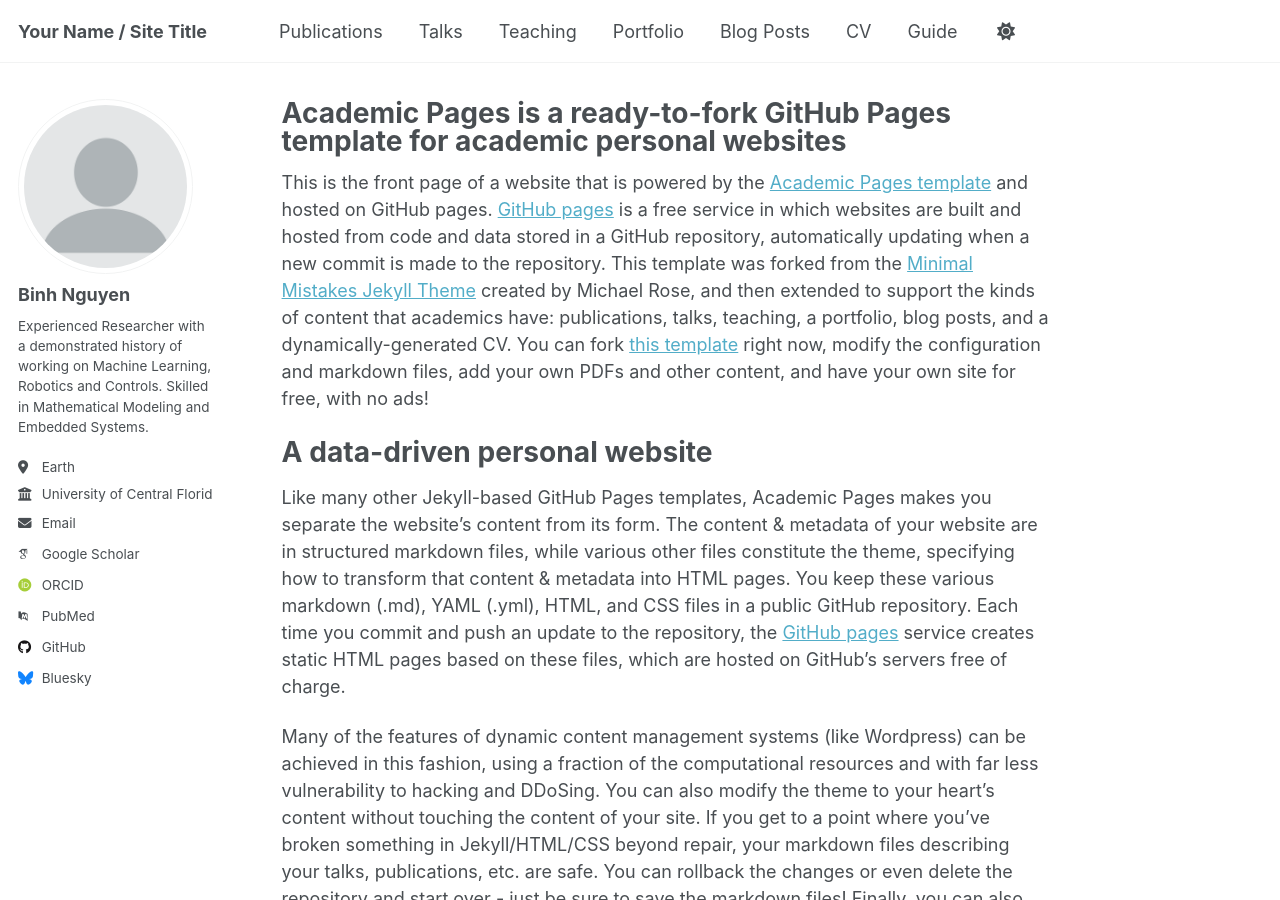
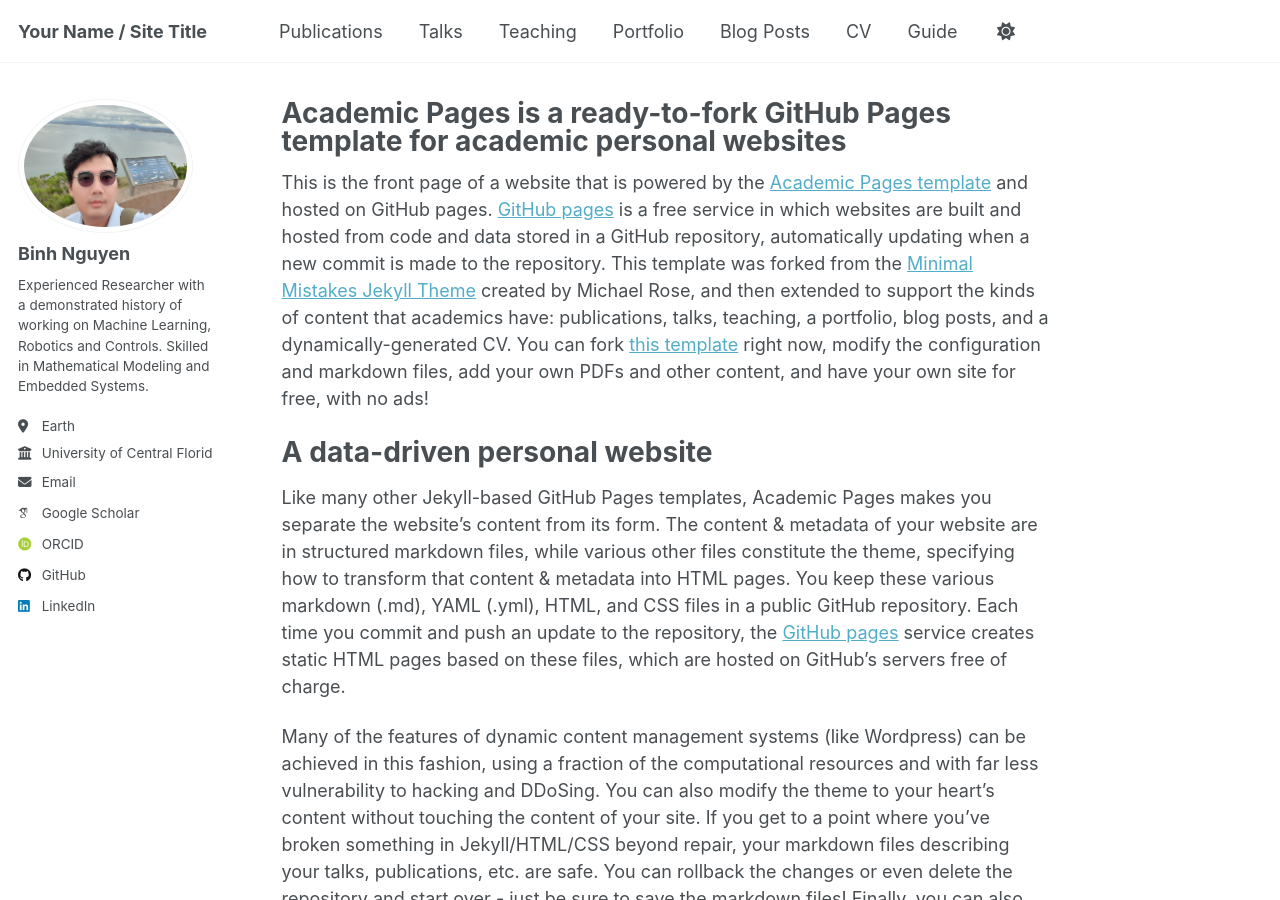
Before and after one commit to EasternBoy/EasternBoy.github.io, a Jekyll site: the page built from _pages/about.md, in a window 1280 px wide and 900 px high. Built offline with Jekyll 4.4.1, drawn with Linux system fonts in a browser that asks for light colours; some web fonts are replaced; part of the change alters nothing that is shown.

Commit message:
Edit Bio

```diff
--- a/_config.yml
+++ b/_config.yml
@@ -33,11 +33,11 @@ author:
 
   # Academic websites
   arxiv            : # URL - Update with the correct link to your profile
-  googlescholar    : "https://scholar.google.com/citations?user=PS_CX0AAAAAJ"
+  googlescholar    : "https://scholar.google.com/citations?user=Kn16dZAAAAAJ&hl=vi"
   impactstory      : # URL
-  orcid            : "http://orcid.org/yourorcidurl"
+  orcid            : "https://orcid.org/my-orcid?orcid=0000-0002-0969-9394"
   semantic         : # URL
-  pubmed           : "https://www.ncbi.nlm.nih.gov/pubmed/?term=john+snow"
+  # pubmed           : "https://www.ncbi.nlm.nih.gov/pubmed/?term=john+snow"
   researchgate     : # URL
   scopus           : # URL
 
@@ -45,12 +45,12 @@ author:
   bitbucket        : # Username - Update with your username on the site
   codepen          : # Username
   dribbble         : # Username
-  github           : "academicpages"
+  github           : "EasternBoy"
   kaggle           : # Username
   stackoverflow    : # User number or user number and name (i.e., use "1" or "1/jeff-atwood")
 
   # Social media
-  bluesky          : "bsky.app" # Replace this with you Bluesky username
+  # bluesky          : "bsky.app" # Replace this with you Bluesky username
   facebook         : # Username
   flickr           : # Username
   foursquare       : # Username
@@ -59,7 +59,7 @@ author:
   keybase          : # Username
   instagram        : # Username
   lastfm           : # Username
-  linkedin         : # Username
+  linkedin         : "Binh Nguyen"
   mastodon         : # URL
   medium           : # URL
   pinterest        : # Username
```
Also changed, not shown: images/profile.png.
